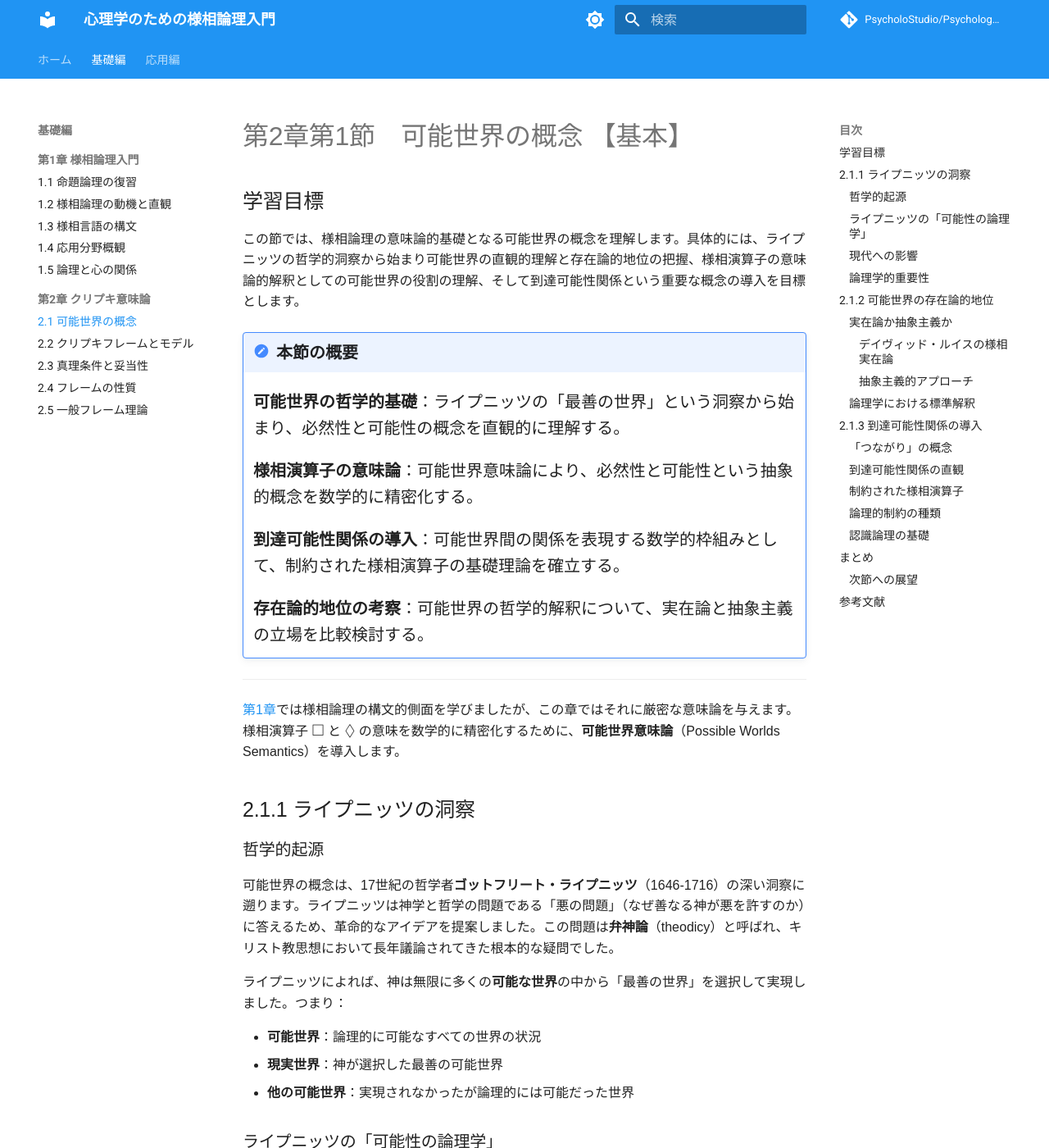
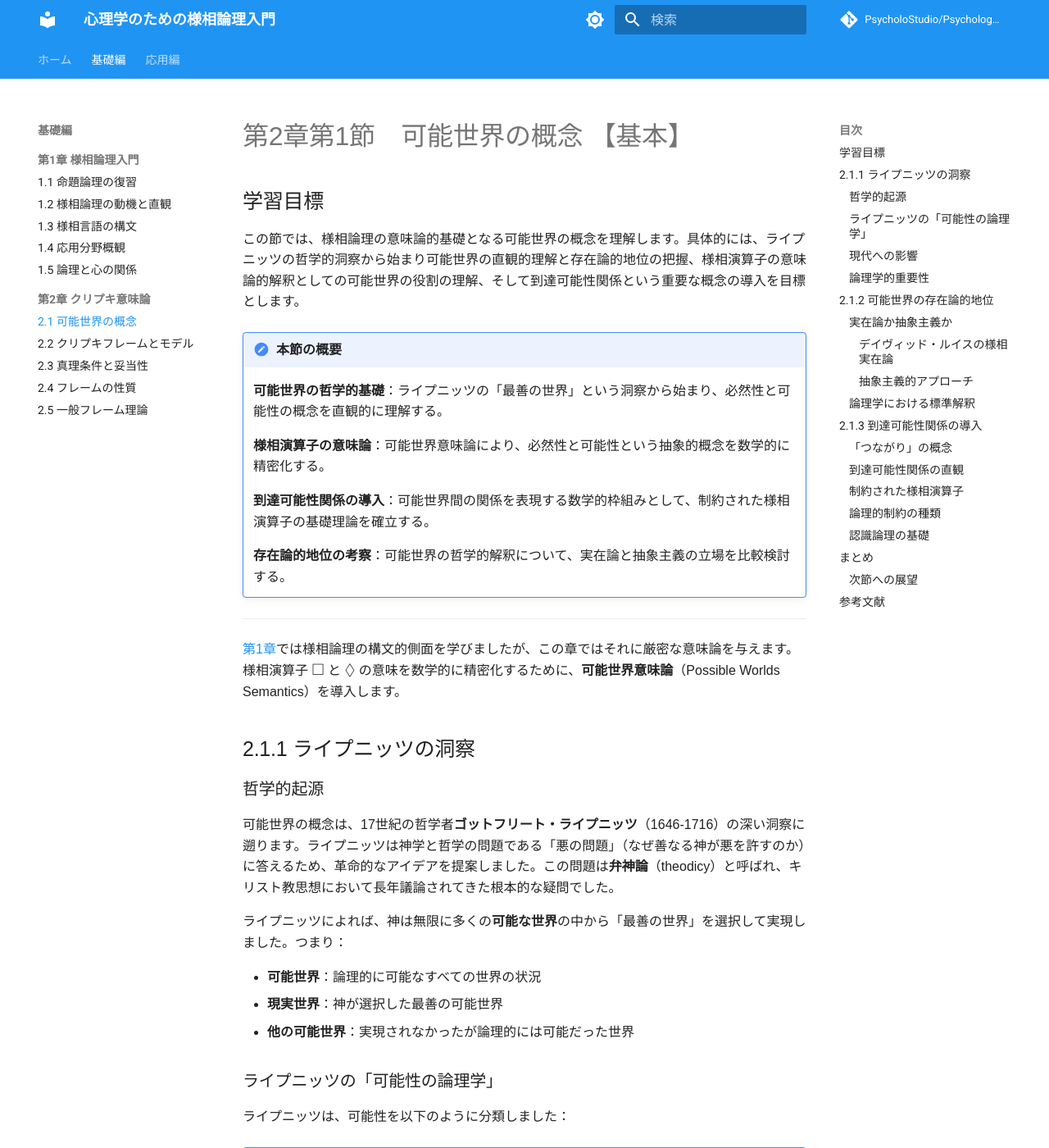
Before and after one commit to PsycholoStudio/Psychology-On-Epistemic-Logic, an MkDocs documentation site: the page built from docs/foundations/2-1-possible-worlds.md, in a window 1280 px wide and 1400 px high. Shown: the whole window at 82% size. Built offline with MkDocs 1.6.1 and Material for MkDocs 9.7.7, drawn with Linux system fonts in a browser that asks for light colours; comment, search, counter and statistics services are not loaded.

Commit message:
CSS調整：admonitionブロックのフォントサイズを本文と統一
admonitionブロック内のテキストとタイトルのフォントサイズを
本文と同じ0.8remに調整し、一貫した読みやすさを確保

```diff
--- a/docs/stylesheets/extra.css
+++ b/docs/stylesheets/extra.css
@@ -24,13 +24,13 @@
 .md-typeset .admonition li,
 .md-typeset .admonition td,
 .md-typeset .admonition th {
-  font-size: 1rem; /* 本文と同じサイズ */
+  font-size: 0.8rem; /* 本文と同じサイズ */
   line-height: 1.6; /* 読みやすい行間 */
 }
 
 /* Admonitionのタイトルも適切なサイズに */
 .md-typeset .admonition-title {
-  font-size: 1rem;
+  font-size: 0.8rem;
   font-weight: 600;
 }
 
```
